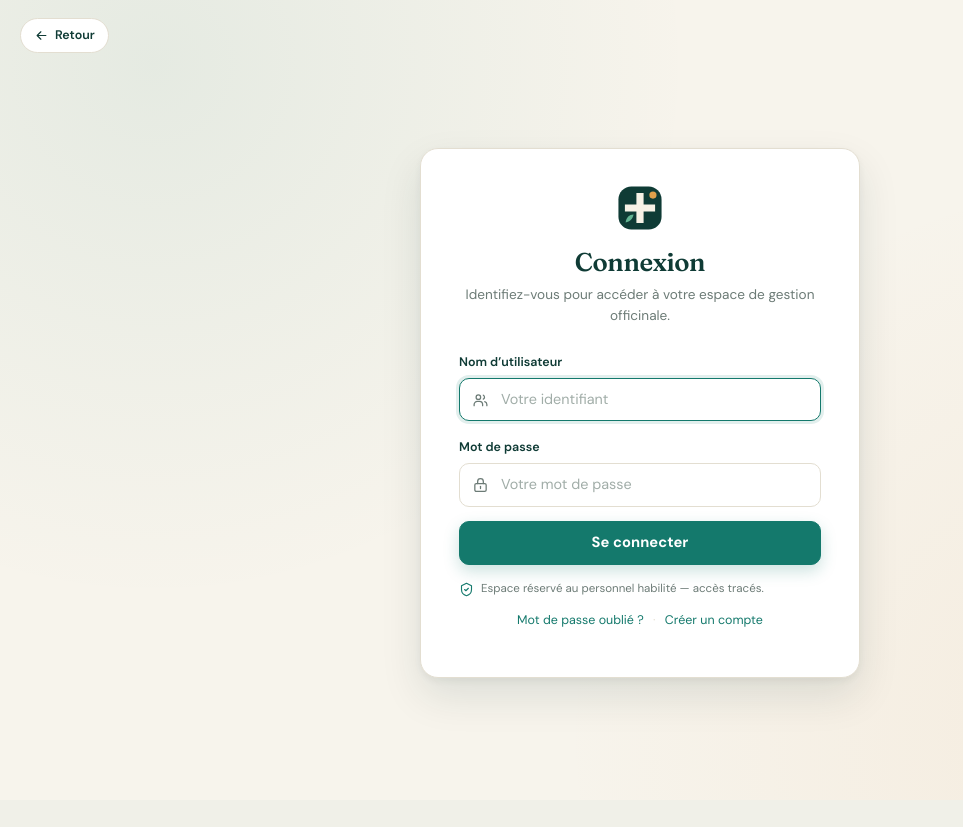
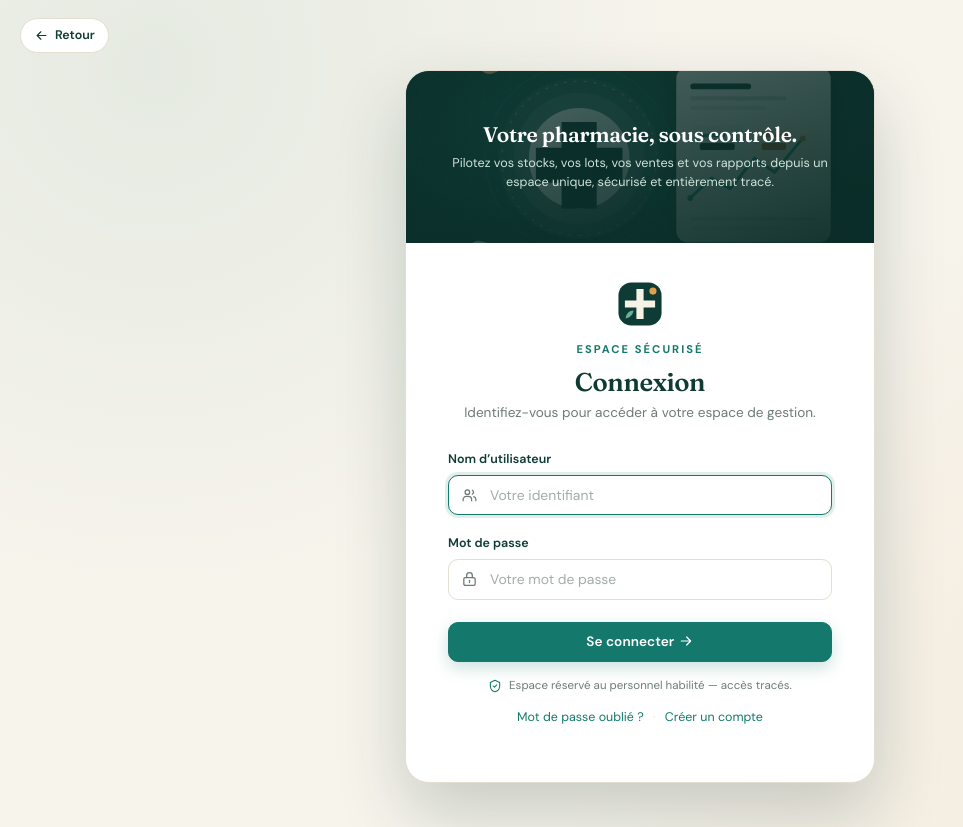
Before and after one commit to angelorandrianasolo/PharmaGest, a Django app: page /utilisateurs/connexion/ in a window 1280 px wide. Shown: the whole page, without its empty margins (0-963 px from the left). Before the commit the page ends 697 px from the top, so only its background shows below. Run offline with Django 5.2, Linux system fonts and the light colour scheme.

Commit message:
design(auth): restaure l'ancien style de connexion avec bandeau illustre

```diff
--- a/static/css/app.css
+++ b/static/css/app.css
@@ -915,10 +915,45 @@ body.auth-page {
     radial-gradient(circle at 88% 92%, rgba(217, 138, 61, .08), transparent 42%);
 }
 .auth-page { position: relative; display: grid; place-items: center; padding: 70px 20px 44px; }
-.auth-shell { width: min(440px, 100%); display: flex; flex-direction: column; align-items: center; }
+.auth-shell { width: 100%; display: flex; flex-direction: column; align-items: center; }
 .auth-shell > .btn-retour { position: absolute; top: 18px; left: 20px; margin: 0; }
+
+/* Connexion : ancienne carte avec bandeau illustré (cette page uniquement) */
+.auth-wrap {
+  width: min(470px, 100%);
+  display: grid;
+  grid-template-columns: 1fr;
+  border-radius: 24px;
+  overflow: hidden;
+  background: var(--surface);
+  box-shadow: 0 30px 70px rgba(10, 43, 39, .2);
+  border: 1px solid var(--line);
+}
+.auth-art { position: relative; min-height: 172px; overflow: hidden; background: var(--ink-deep); }
+.auth-art img { position: absolute; inset: 0; width: 100%; height: 100%; object-fit: cover; opacity: .48; }
+.auth-art::after {
+  content: "";
+  position: absolute;
+  inset: 0;
+  background: linear-gradient(160deg, rgba(10, 43, 39, .35), rgba(10, 43, 39, .92));
+}
+.auth-art-content { position: absolute; z-index: 1; inset: 0; display: flex; flex-direction: column; justify-content: center; align-items: center; text-align: center; padding: 20px 28px; color: #fff; }
+.auth-art-content h2 { color: #fff; font-size: 1.32rem; line-height: 1.2; margin: 0 0 7px; }
+.auth-art-content p { color: #cfe3da; font-size: .79rem; line-height: 1.5; margin: 0; max-width: 46ch; }
+.auth-panel { padding: 38px 42px; display: flex; flex-direction: column; justify-content: center; text-align: center; }
+.auth-panel-logo { width: 46px; height: 46px; margin: 0 auto 14px; }
+.auth-panel .eyebrow { align-self: center; }
+.auth-panel h1 { font-size: 1.6rem; margin: 0 0 4px; }
+.auth-panel .lead { color: var(--muted); font-size: .85rem; margin: 0 0 24px; }
+.auth-panel .btn { width: 100%; margin-top: 6px; }
+.auth-panel .form-label { font-size: .78rem; }
+.auth-panel .mb-3 { text-align: left; }
+.auth-panel .auth-security { align-items: center; justify-content: center; text-align: center; }
+.auth-panel .auth-security .ico { width: 14px; height: 14px; margin-top: 0; }
+
+/* Carte sobre : inscription et confirmation uniquement */
 .auth-card {
-  width: 100%;
+  width: min(440px, 100%);
   padding: 36px 38px 30px;
   border: 1px solid var(--line);
   border-radius: 18px;
@@ -1055,6 +1090,10 @@ body.auth-page {
   .hero h1 { font-size: 1.95rem; }
   .hero-badge { right: 8px; bottom: -10px; }
   .auth-page { padding: 58px 14px 30px; }
+  .auth-art { min-height: 150px; }
+  .auth-art-content { padding: 16px 20px; }
+  .auth-art-content h2 { font-size: 1.15rem; }
+  .auth-panel { padding: 30px 22px; }
   .auth-card { padding: 28px 22px; }
   .profile-form-card .card-body { padding: 22px 18px; }
   .page-head { align-items: flex-start; }
--- a/utilisateurs/templates/utilisateurs/login.html
+++ b/utilisateurs/templates/utilisateurs/login.html
@@ -2,14 +2,23 @@
 {% load static %}
 {% block title %}Connexion — PharmaGest{% endblock %}
 {% block content %}
-<div class="auth-card reveal">
-  <img class="auth-card-logo" src="{% static 'images/logo.svg' %}" alt="PharmaGest">
+<div class="auth-wrap reveal">
+  <div class="auth-art">
+    <img src="{% static 'images/hero-pharmacie.svg' %}" alt="Illustration PharmaGest : traçabilité des lots et indicateurs">
+    <div class="auth-art-content">
+      <h2>Votre pharmacie, sous contrôle.</h2>
+      <p>Pilotez vos stocks, vos lots, vos ventes et vos rapports depuis un espace unique, sécurisé et entièrement tracé.</p>
+    </div>
+  </div>
+  <div class="auth-panel">
+    <img class="auth-panel-logo" src="{% static 'images/logo.svg' %}" alt="PharmaGest">
+    <span class="eyebrow">Espace sécurisé</span>
     <h1>Connexion</h1>
-  <p class="auth-card-sub">Identifiez-vous pour accéder à votre espace de gestion officinale.</p>
+    <p class="lead">Identifiez-vous pour accéder à votre espace de gestion.</p>
     <form method="post">
       {% csrf_token %}
       {% for field in form %}
-      <div class="auth-field">
+        <div class="mb-3">
           <label class="form-label" for="{{ field.id_for_label }}">{{ field.label }}</label>
           <div class="auth-input">
             <svg class="ico"><use href="#i-{% if field.name == 'password' %}lock{% else %}users{% endif %}"/></svg>
@@ -19,7 +28,7 @@
         </div>
       {% endfor %}
       {{ form.non_field_errors }}
-    <button class="btn btn-primary auth-btn" type="submit">Se connecter</button>
+      <button class="btn btn-primary" type="submit">Se connecter <svg class="ico" style="width:16px;height:16px;display:inline;vertical-align:-3px"><use href="#i-arrow"/></svg></button>
     </form>
     <p class="auth-security"><svg class="ico"><use href="#i-shield"/></svg> Espace réservé au personnel habilité — accès tracés.</p>
     <p class="auth-foot">
@@ -28,4 +37,5 @@
       <a href="{% url 'utilisateurs:inscription' %}">Créer un compte</a>
     </p>
   </div>
+</div>
 {% endblock %}
```
Also changed, not shown: tests/test_connexion.py (+12 -2 lines), README.md. Lines whose indentation alone changed are shown as unchanged.
